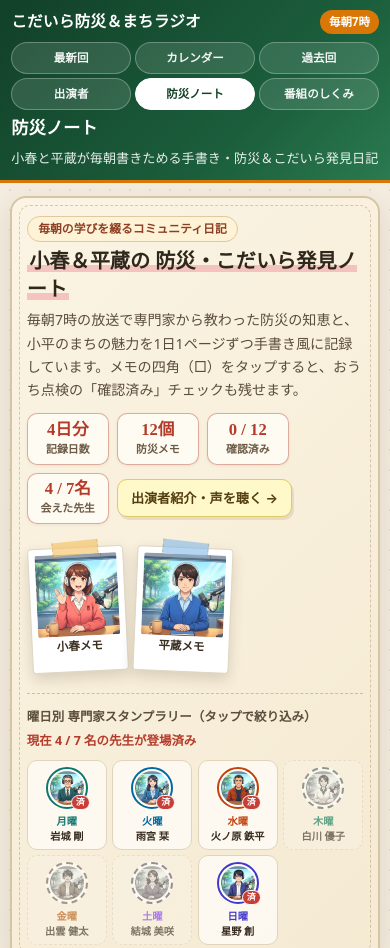
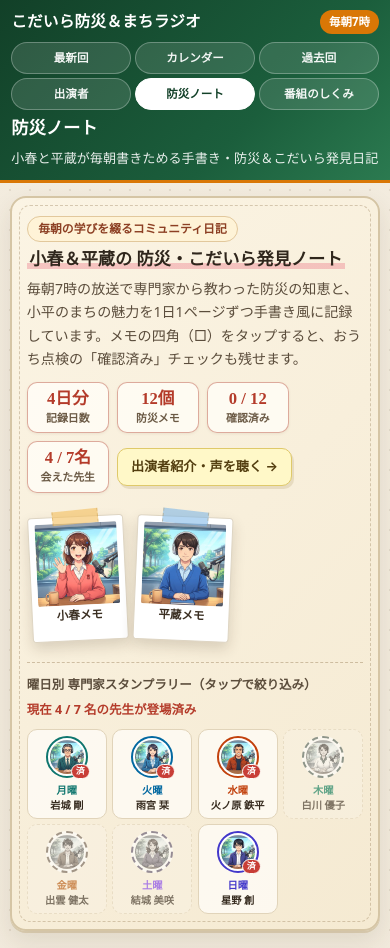
Before and after one commit to takahashikatsunori/kb-radio, a plain HTML site: page docs/characters.html in a window 390 px wide. Shown: the top 948 px of the page. Drawn offline with Linux system fonts and the light colour scheme; a web font is replaced by a local one.

Commit message:
fix(ui): prevent orphan wrap in 防災ノート cover title on mobile

```diff
--- a/docs/characters.html
+++ b/docs/characters.html
@@ -728,14 +728,21 @@ body {
 }
 .nb-cover-title {
   margin: 0 0 0.35rem;
-  font-size: clamp(1.26rem, 3.3vw, 1.72rem);
+  font-size: clamp(0.98rem, 4.4vw, 1.72rem);
   font-weight: 600;
   line-height: 1.35;
   color: #2f261c;
+  text-wrap: balance;
 }
 .nb-title-underline {
   background: linear-gradient(transparent 68%, rgba(225, 29, 72, 0.22) 68%);
   padding: 0 0.15rem;
+  -webkit-box-decoration-break: clone;
+  box-decoration-break: clone;
+}
+.nb-title-chunk {
+  display: inline-block;
+  white-space: nowrap;
 }
 .nb-cover-desc {
   margin: 0 0 0.75rem;
@@ -1554,7 +1561,7 @@ body {
       <div class="nb-cover-top">
         <div>
           <span class="nb-cover-kicker">毎朝の学びを綴るコミュニティ日記</span>
-          <h2 class="nb-cover-title nb-hand"><span class="nb-title-underline">小春＆平蔵の 防災・こだいら発見ノート</span></h2>
+          <h2 class="nb-cover-title nb-hand"><span class="nb-title-underline"><span class="nb-title-chunk">小春＆平蔵の</span> <span class="nb-title-chunk">防災・こだいら発見ノート</span></span></h2>
           <p class="nb-cover-desc">
             毎朝7時の放送で専門家から教わった防災の知恵と、小平のまちの魅力を1日1ページずつ手書き風に記録しています。メモの四角（□）をタップすると、おうち点検の「確認済み」チェックも残せます。
           </p>
```
Also changed, not shown: 1 other file.
